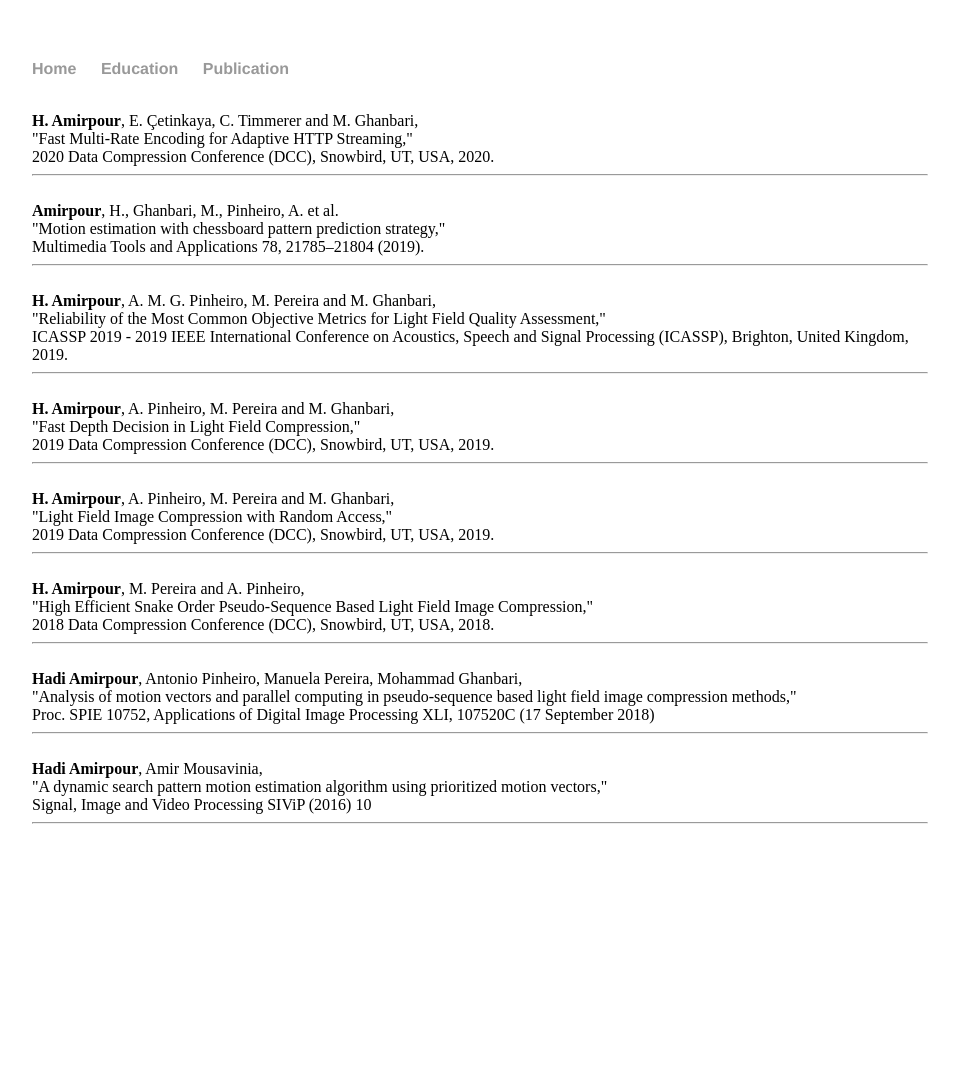
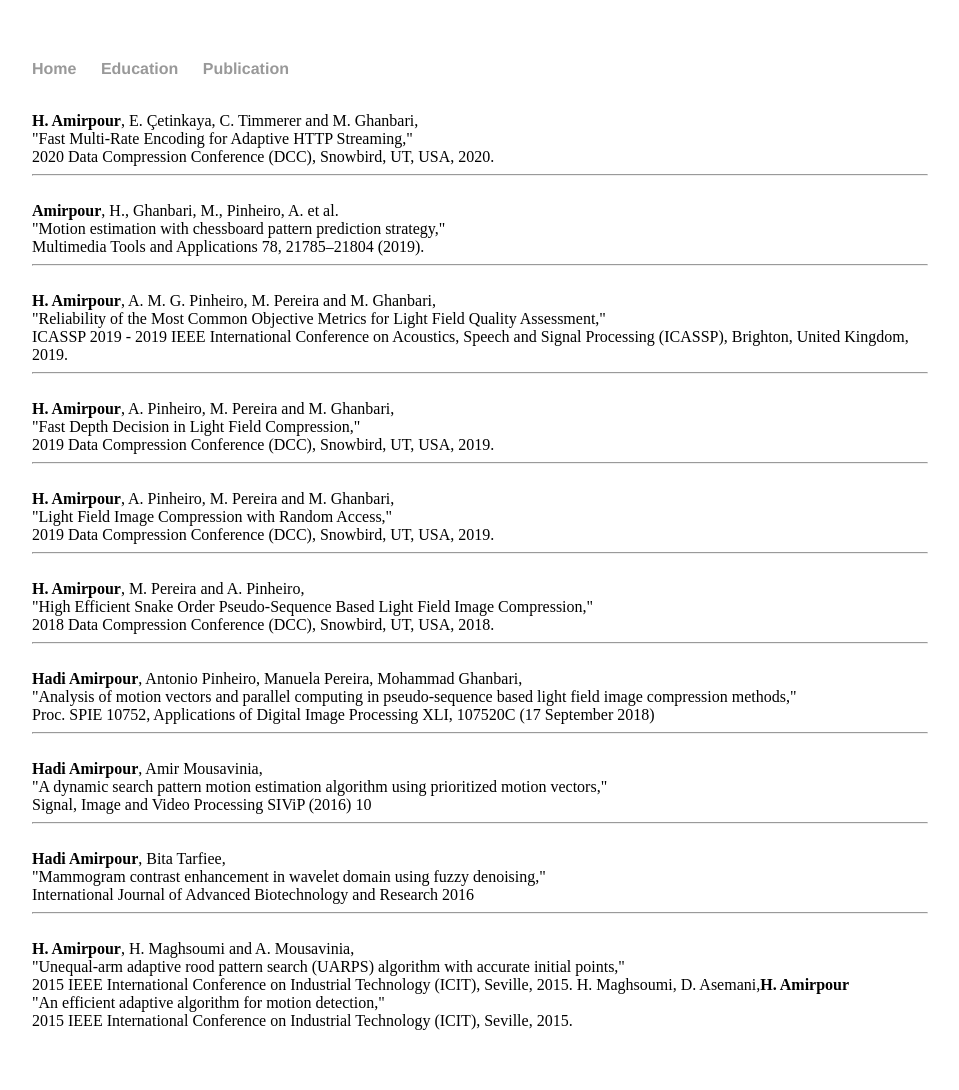
Before and after one commit to HadiAmirpour/hadiamirpour.github.io, a Jekyll site: the page publication.html, which Jekyll copies as it is, in a window 1280 px wide. Shown: the whole page, without its empty margins (160-1119 px from the left). Built offline with Jekyll 4.4.1, drawn with Linux system fonts in a browser that asks for light colours; before the commit the page ends 928 px from its top, so only the background shows below that.

Commit message:
Update publication.html

```diff
--- a/publication.html
+++ b/publication.html
@@ -74,6 +74,20 @@
 		<hr>
 		<br />
 
+		<h><b>Hadi Amirpour</b>, Bita Tarfiee,<br />
+		"Mammogram contrast enhancement in wavelet domain using fuzzy denoising," <br />
+		International Journal of Advanced Biotechnology and Research 2016</h>
+		<hr>
+		<br />
+
+		<h><b>H. Amirpour</b>, H. Maghsoumi and A. Mousavinia, <br />
+		"Unequal-arm adaptive rood pattern search (UARPS) algorithm with accurate initial points,"  <br />
+		2015 IEEE International Conference on Industrial Technology (ICIT), Seville, 2015.</h>
+
+		<h> H. Maghsoumi, D. Asemani,<b>H. Amirpour</b> <br />
+		"An efficient adaptive algorithm for motion detection,"  <br />
+		2015 IEEE International Conference on Industrial Technology (ICIT), Seville, 2015.</h>
+
 
    <br>
 
```
